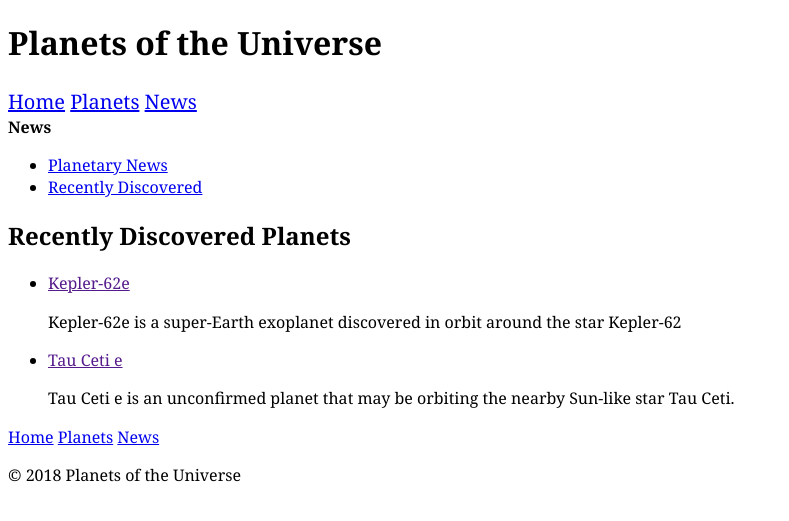
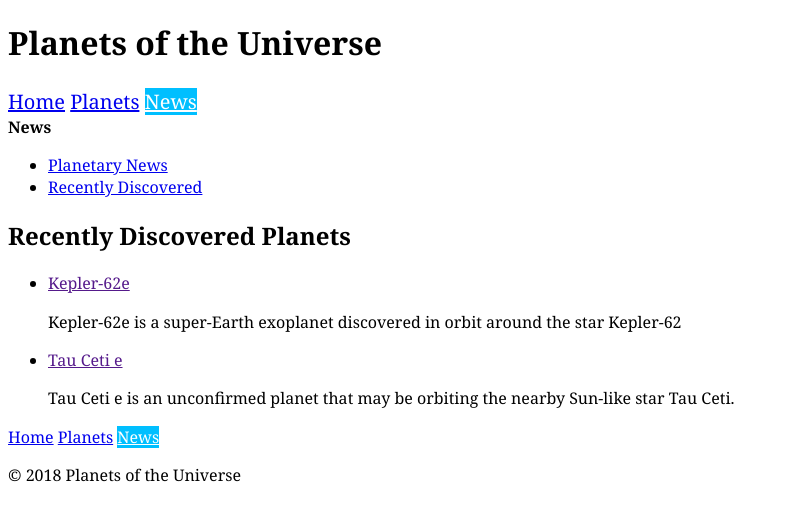
Before and after one commit to mcleangm/planets-of-the-universe, a Jekyll site: the page built from recently-discovered.html, in a window 1280 px wide. Shown: the top 521 px of the page, without its empty margins (0-789 px from the left). Built offline with Jekyll 4.4.1, drawn with Linux system fonts in a browser that asks for light colours.

Commit message:
Updated nav to highlight News when either news or recently-discovered was selected using jeykll contain and or expressions

```diff
--- a/_includes/nav.html
+++ b/_includes/nav.html
@@ -13,7 +13,7 @@
       </a>
     </li>
     <li>
-      <a href="{{site.baseurl}}/news.html" class="{% if page.url == '/news.html' %}current{% endif %}">
+      <a href="{{site.baseurl}}/news.html" class="{% if page.url contains 'news' or page.url contains 'recently-discovered' %}current{% endif %}">
         News
       </a>
     </li>
```
